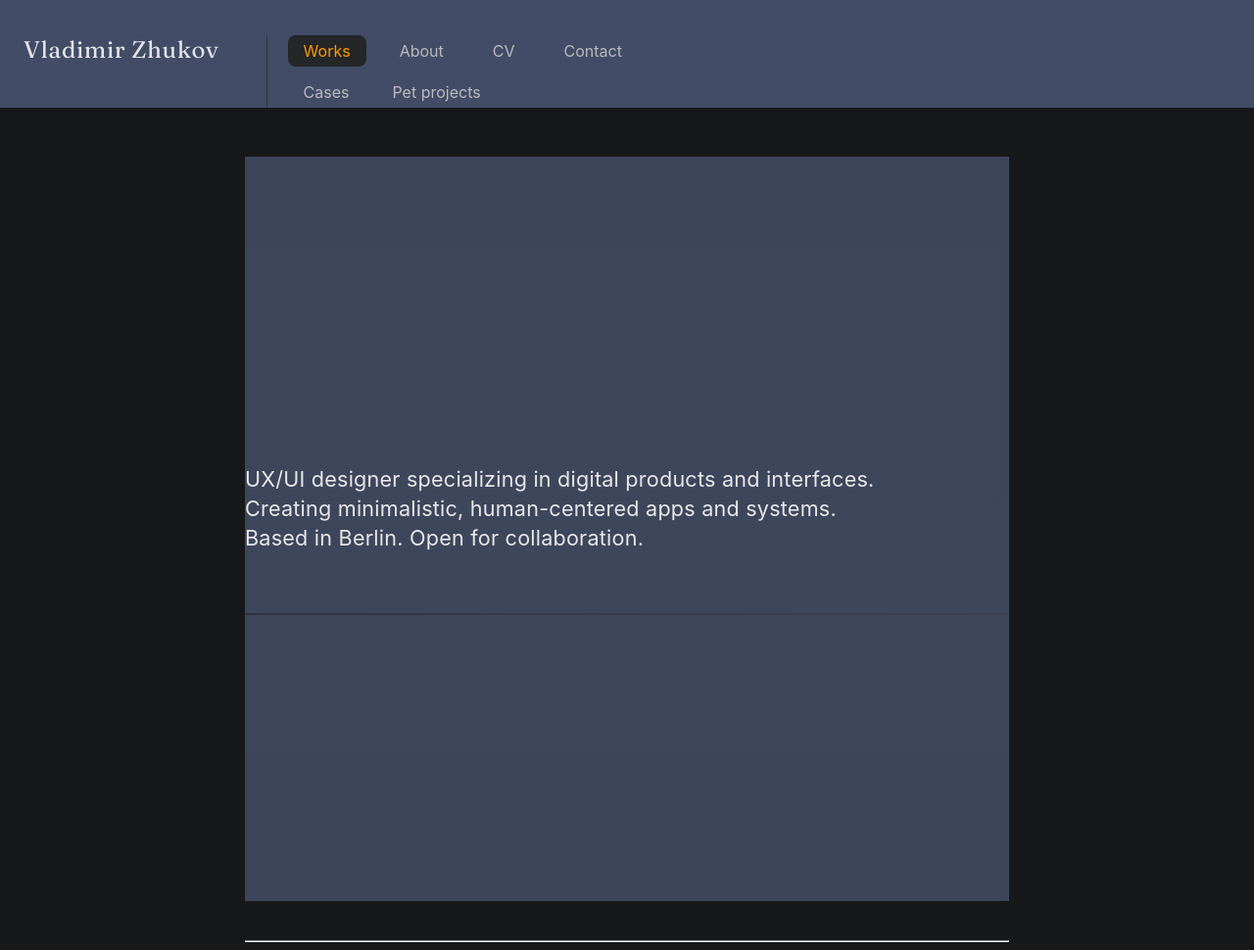
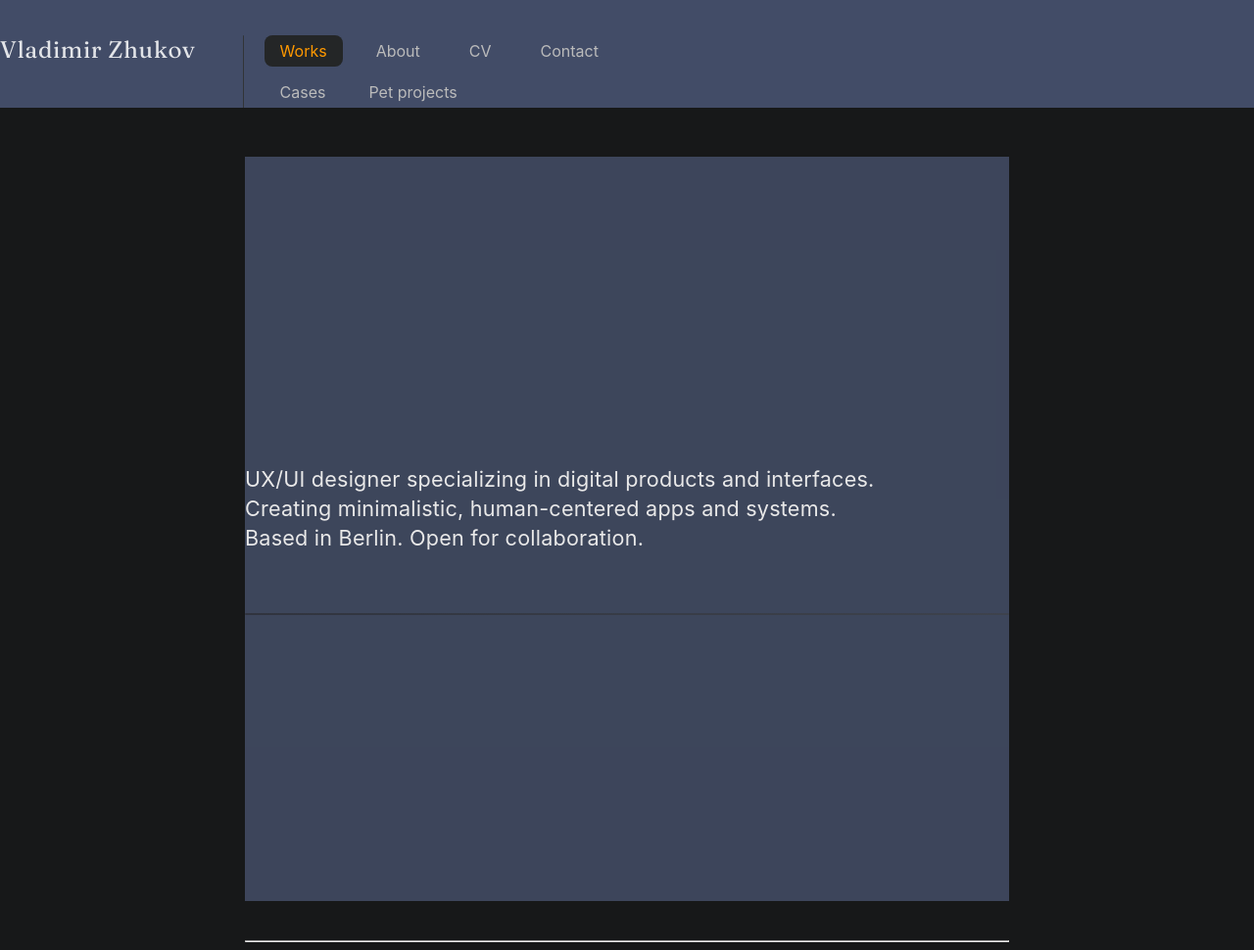
Before and after one commit to uxiscool/experience, a Jekyll site: the page built from index.md, in a window 1280 px wide. Shown: the whole page at 98% size. Built offline with Jekyll 4.4.1, drawn with Linux system fonts in a browser that asks for light colours.

Commit message:
Add files via upload

```diff
--- a/assets/css/main.css
+++ b/assets/css/main.css
@@ -18,7 +18,7 @@ header {
   align-items: flex-start;
   flex-direction: row;
   gap: 36px;
-  padding: 36px 24px 0 24px;
+  padding: 36px 0px 0px 0px;
   width: 100%;
   background: #424c67; /* временный фон */
 }
```
